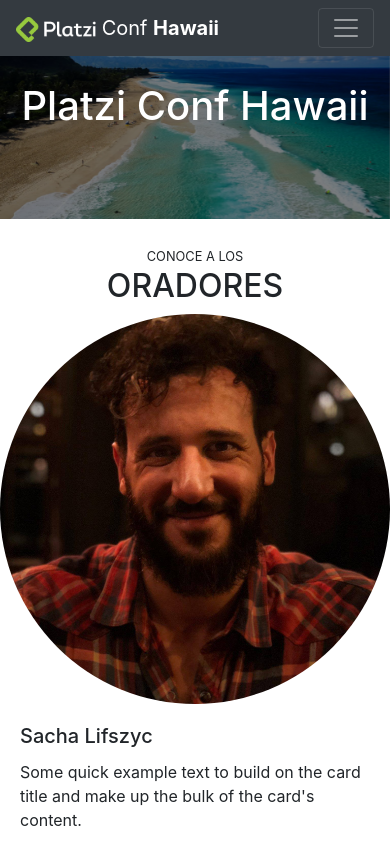
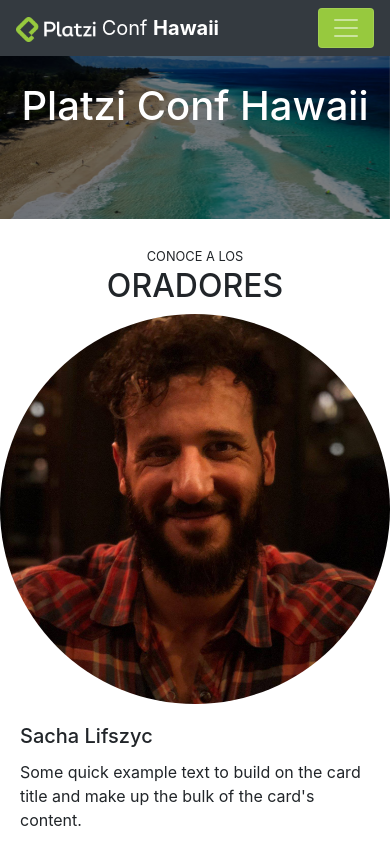
Before and after one commit to sebasvil20/Platzi-Hawaii, a plain HTML site: page index.html in a window 390 px wide. Shown: the top 844 px of the page. Drawn offline with nearby package versions, Linux system fonts and the light colour scheme.

Commit message:
Update platziC.css

```diff
--- a/platziC.css
+++ b/platziC.css
@@ -5,6 +5,9 @@
 #main .carousel-inner img{
   max-height: 100vh;
   object-fit: cover;
+}
+.navbar-toggler{
+  background-color: #97c93e;
 }
 
 #carousel{
```
